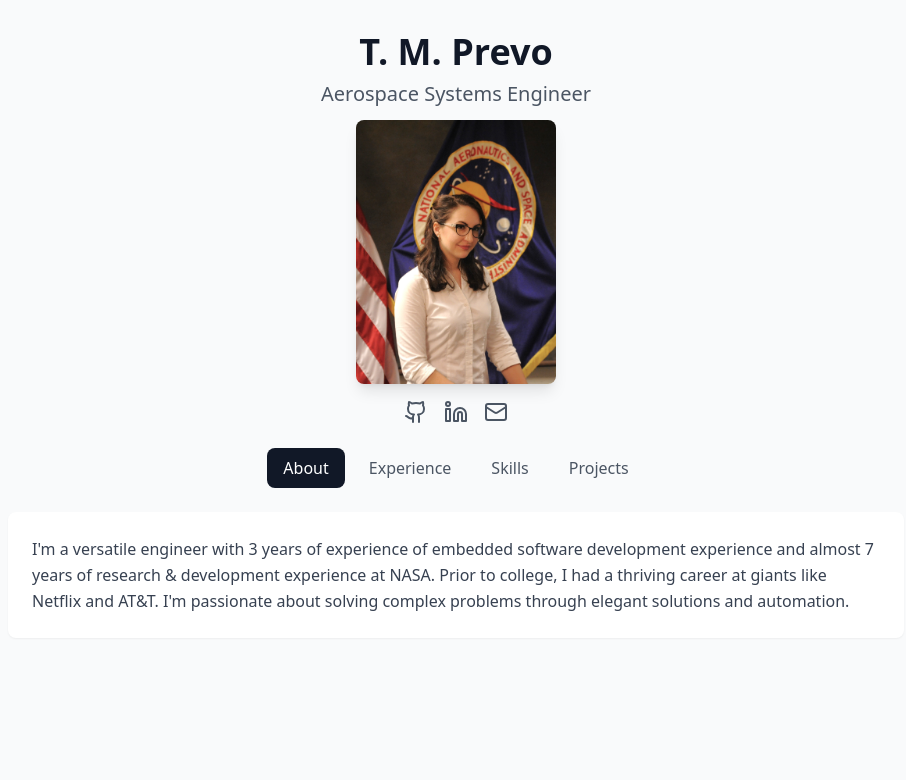
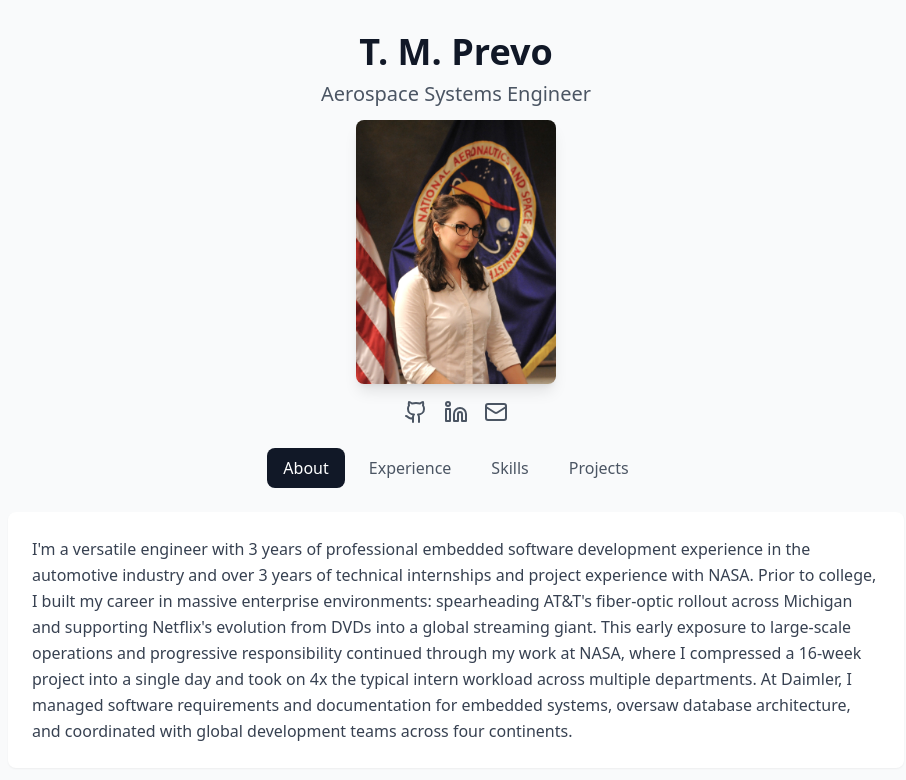
Before and after one commit to Tearemuptara/nextjs-web-dash, a Next.js app: page / in a window 1280 px wide. Shown: the top 780 px of the page, without its empty margins (184-1090 px from the left). Built offline with nearby package versions, Linux system fonts and the light colour scheme.

Commit message:
Feedback implemented

```diff
--- a/app/page.tsx
+++ b/app/page.tsx
@@ -16,6 +16,12 @@ interface Project {
 }
 
 const projects: Project[] = [
+  {
+    title: 'This website',
+    description: 'Built a Next.js (React) website to host online portfolio of engineering work.',
+    technologies: ['Next.js', 'React', 'Tailwind CSS', 'TypeScript', 'Web Development'],
+    github: 'https://github.com/Tearemuptara/nextjs-web-dash'
+  },
   {
     title: 'Langchain & Streamlit Chatbot',
     description: 'Built a chatbot with Ollama, Langchain and Streamlit',
@@ -118,8 +124,10 @@ export default function Home() {
           {activeTab === 'about' && (
             <div>
               <p className="text-gray-700 leading-relaxed">
-                I'm a versatile engineer with 3 years of experience of embedded software development experience and almost 7 years of research & development experience at NASA.
-                Prior to college, I had a thriving career at giants like Netflix and AT&T. I'm passionate about solving complex problems through elegant solutions and automation.
+                I'm a versatile engineer with 3 years of professional embedded software development experience in the automotive industry and over 3 years of technical internships and project experience with NASA.
+                Prior to college, I built my career in massive enterprise environments: spearheading AT&T's fiber-optic rollout across Michigan and supporting Netflix's evolution from DVDs into a global streaming giant.
+                This early exposure to large-scale operations and progressive responsibility continued through my work at NASA, where I compressed a 16-week project into a single day and took on 4x the typical intern workload across multiple departments.
+                At Daimler, I managed software requirements and documentation for embedded systems, oversaw database architecture, and coordinated with global development teams across four continents.
               </p>
             </div>
           )}
@@ -181,7 +189,7 @@ export default function Home() {
               </div>
               <div>
                 <h3 className="font-semibold mb-2">Tools</h3>
-                <p className="text-gray-700">Git, Docker, GCP, AWS, CI/CD, Solidworks</p>
+                <p className="text-gray-700">Git, Docker, GCP, AWS, 3D CAD, CI/CD</p>
               </div>
             </div>
           )}
```
